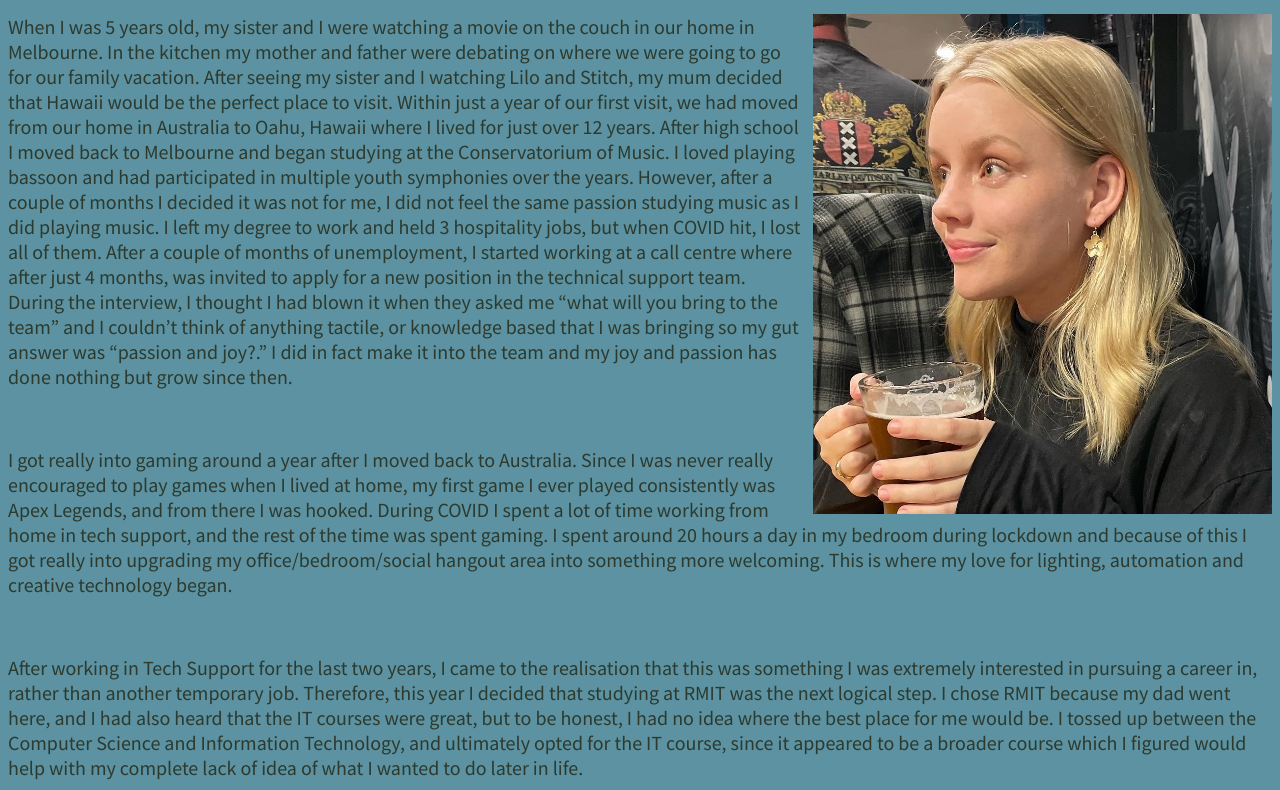
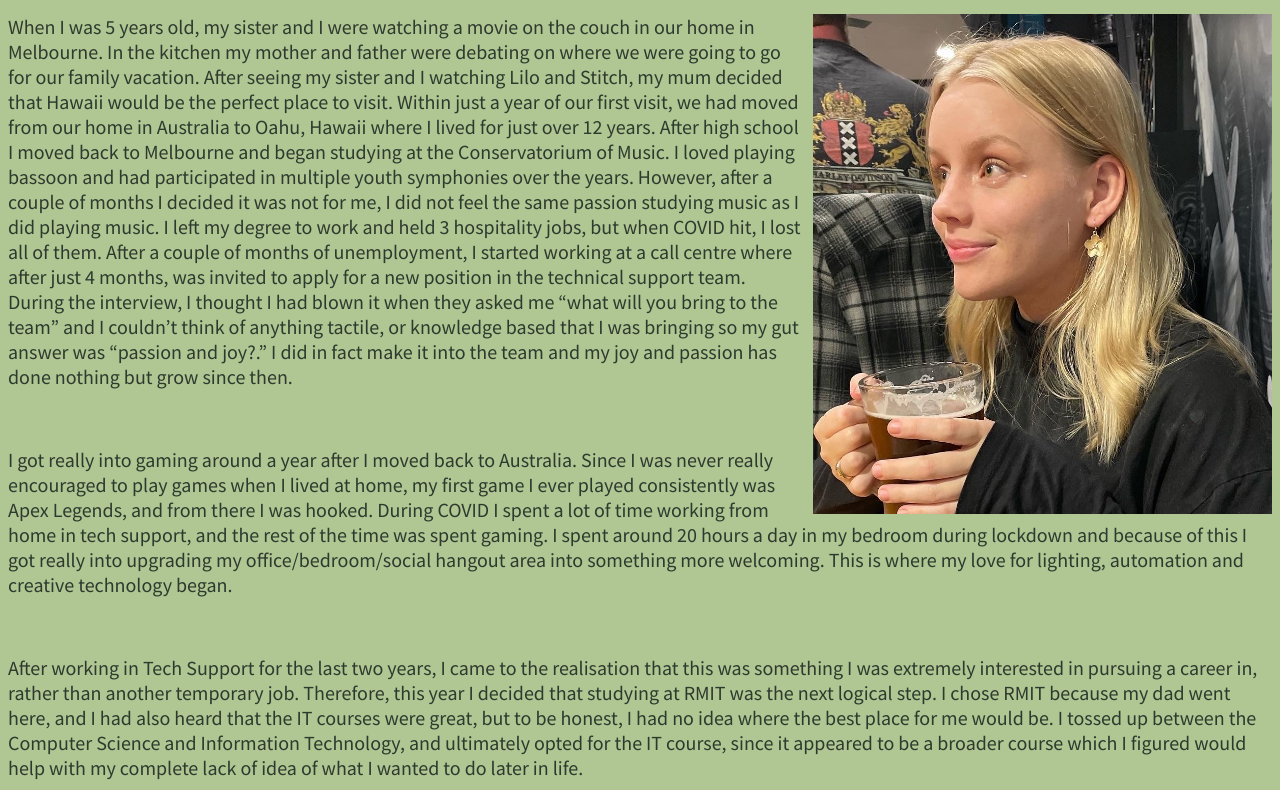
Before and after one commit to cbarina07/COSC--A1, a plain HTML site: page index.html in a window 1280 px wide. Shown: the part 471-1261 px from the top of the page. Drawn offline with nearby package versions, Linux system fonts and the light colour scheme.

Commit message:
Update indexstyle.css

```diff
--- a/indexstyle.css
+++ b/indexstyle.css
@@ -3,10 +3,7 @@
 @import url('https://fonts.googleapis.com/css2?family=Amatic+SC&family=Bitter:ital,wght@1,600&family=Source+Sans+Pro:ital,wght@0,300;0,400;1,200&display=swap');
 
 body {
-  background-color: #B0C693;}
-
-body {
-  background-color: #5C92A1;
+  background-color: #B0C693;
   cursor: default}
 
 .container {
```
